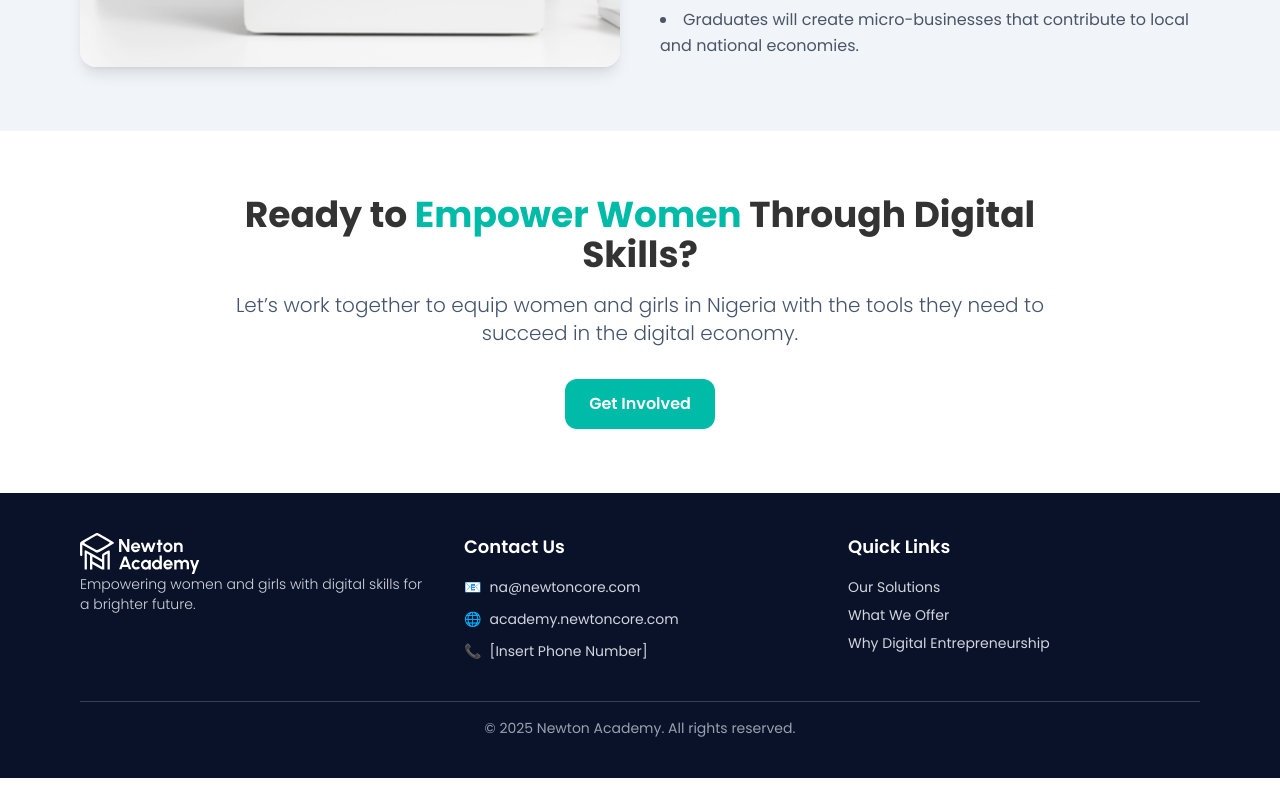
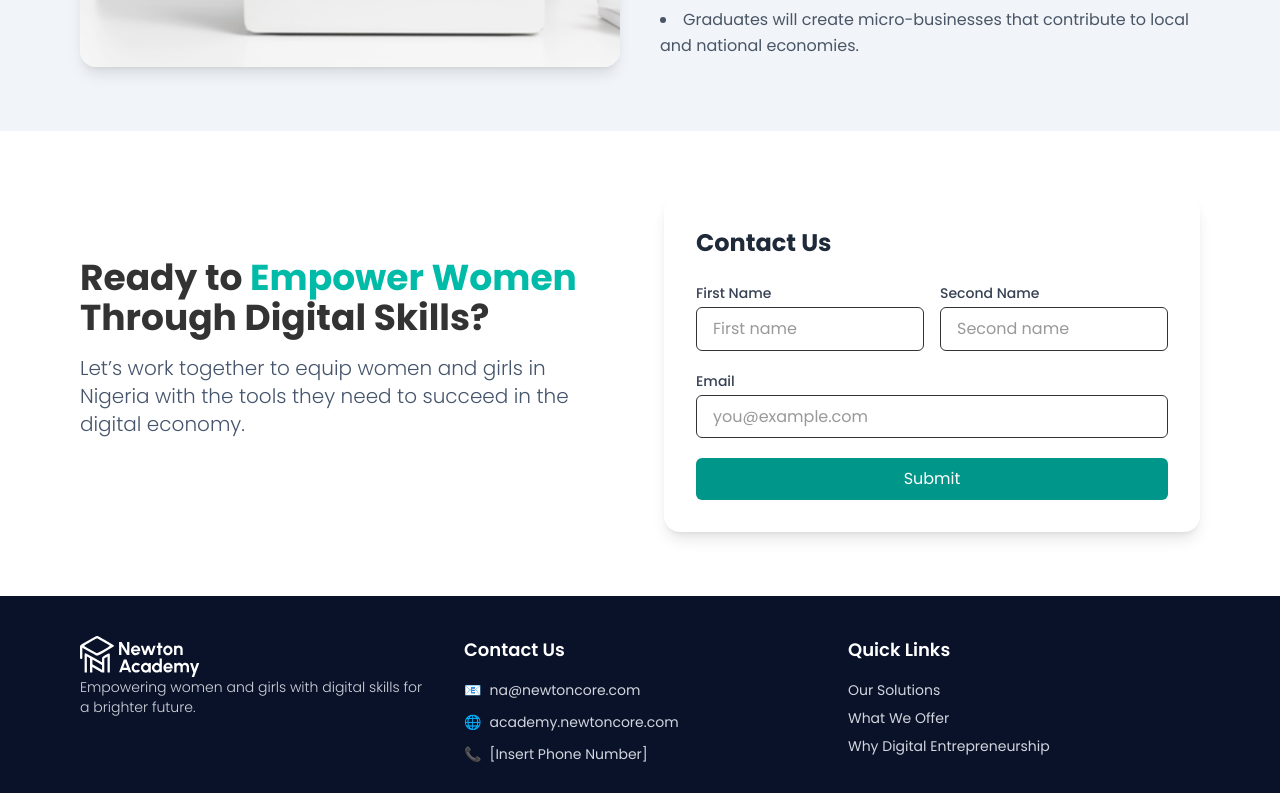
Before and after one commit to NewtonCore/digital-financial-literacy, a Next.js app: page / in a window 1280 px wide. Shown: the part 4324-5117 px from the top of the page. Built offline with nearby package versions, Linux system fonts and the light colour scheme.

Commit message:
adding logos and fixing ui

```diff
--- a/app/components/HomePages/AppNavBar.module.css
+++ b/app/components/HomePages/AppNavBar.module.css
@@ -48,6 +48,6 @@
 }
 .MobileNav{
     height: 100vh !important;
-    background: #2F004B;
+    background: teal;
     width: 100%;
 }
--- a/app/components/HomePages/CallToAction.js
+++ b/app/components/HomePages/CallToAction.js
@@ -1,24 +1,131 @@
-import React from "react";
+"use client";
+import React, { useState } from "react";
 
-function CallToAction() {
+export default function CallToAction() {
+  const [submitted, setSubmitted] = useState(false);
+
   return (
-    <div className="bg-white  py-16 px-6 md:px-20 text-center">
-      <div className="max-w-4xl mx-auto">
+    <div className="bg-white py-16 px-6 md:px-20">
+      <div className="max-w-6xl mx-auto grid md:grid-cols-2 gap-12 items-center">
+          {/* Right: Call to Action */}
+          <div className="text-left">
           <h2 className="text-3xl md:text-4xl font-bold mb-4">
-          Ready to <span className="text-teal-500">Empower Women </span> Through Digital Skills?
+            Ready to{" "}
+            <span className="text-teal-500">Empower Women</span> Through
+            Digital Skills?
           </h2>
-        <p className="text-lg md:text-xl  mb-8 text-slate-600">
-          Let’s work together to equip women and girls in Nigeria with the tools they need to succeed in the digital economy.
+          <p className="text-lg md:text-xl mb-8 text-slate-600">
+            Let’s work together to equip women and girls in Nigeria with the
+            tools they need to succeed in the digital economy.
           </p>
-        <a
+          {/* <a
             href="#contact"
             className="inline-block bg-teal-500 hover:bg-teal-600 text-white font-semibold py-3 px-6 rounded-xl transition-all duration-300"
           >
             Get Involved
-        </a>
+          </a> */}
+        </div>
+        {/* Left: Form */}
+        <div className="bg-white p-8 rounded-2xl shadow-lg">
+          {!submitted ? (
+            <>
+              <h2 className="text-2xl font-bold text-gray-800 mb-6">
+                Contact Us
+              </h2>
+              <form
+                name="contact"
+                method="POST"
+                data-netlify="true"
+                onSubmit={(e) => {
+                  e.preventDefault();
+                  const form = e.target;
+                  fetch("/", {
+                    method: "POST",
+                    headers: {
+                      "Content-Type": "application/x-www-form-urlencoded",
+                    },
+                    body: new URLSearchParams(new FormData(form)).toString(),
+                  })
+                    .then(() => setSubmitted(true))
+                    .catch((error) => alert("Submission error: " + error));
+                }}
+                className="space-y-5"
+              >
+                <input type="hidden" name="form-name" value="contact" />
+
+                <div className="flex flex-col md:flex-row md:space-x-4">
+                  <div className="flex-1">
+                    <label
+                      htmlFor="firstName"
+                      className="block text-sm font-medium text-gray-700 mb-1"
+                    >
+                      First Name
+                    </label>
+                    <input
+                      type="text"
+                      name="firstName"
+                      id="firstName"
+                      className="w-full px-4 py-2 border rounded-md focus:outline-none focus:ring-2 focus:ring-teal-500"
+                      placeholder="First name"
+                      required
+                    />
+                  </div>
+
+                  <div className="flex-1 mt-4 md:mt-0">
+                    <label
+                      htmlFor="secondName"
+                      className="block text-sm font-medium text-gray-700 mb-1"
+                    >
+                      Second Name
+                    </label>
+                    <input
+                      type="text"
+                      name="secondName"
+                      id="secondName"
+                      className="w-full px-4 py-2 border rounded-md focus:outline-none focus:ring-2 focus:ring-teal-500"
+                      placeholder="Second name"
+                      required
+                    />
+                  </div>
+                </div>
+
+                <div>
+                  <label
+                    htmlFor="email"
+                    className="block text-sm font-medium text-gray-700 mb-1"
+                  >
+                    Email
+                  </label>
+                  <input
+                    type="email"
+                    name="email"
+                    id="email"
+                    className="w-full px-4 py-2 border rounded-md focus:outline-none focus:ring-2 focus:ring-teal-500"
+                    placeholder="you@example.com"
+                    required
+                  />
+                </div>
+
+                <div>
+                  <button
+                    type="submit"
+                    className="w-full bg-teal-600 hover:bg-teal-700 text-white py-2 px-4 rounded-md transition duration-200"
+                  >
+                    Submit
+                  </button>
+                </div>
+              </form>
+            </>
+          ) : (
+            <div className="text-center text-teal-800 bg-teal-100 rounded-xl p-6 shadow-md">
+              <h3 className="text-xl font-bold mb-2">Thank you!</h3>
+              <p>We’ve received your message and will get back to you soon.</p>
+            </div>
+          )}
+        </div>
+
+
       </div>
     </div>
   );
 }
-
-export default CallToAction;
--- a/app/components/HomePages/WhatWeOffer.js
+++ b/app/components/HomePages/WhatWeOffer.js
@@ -23,31 +23,37 @@ function WhatWeOffer() {
                 title: "Foundational Digital Literacy",
                 subtitle: "Beginner Skills",
                 image: "/images/Foundational.png",
+                text:"Basic computer and internet skills for complete beginners."
               },
               {
                 title: "Entrepreneurship Training",
                 subtitle: "Business Essentials",
                 image: "/images/Entrepreneurship.png",
+                text:"Business ideation, branding, pricing, and monetization strategies."
               },
               {
                 title: "Practical Digital Tools",
                 subtitle: "Hands-on Platforms",
                 image: "/images/Practical.png",
+                text:"Training in Canva, WhatsApp Business, Instagram marketing, Google Workspace, and more."
               },
               {
                 title: "E-Commerce Setup",
                 subtitle: "Launch Your Store",
                 image: "/images/E-Commerce.png",
+                text:"Guidance on starting online shops, freelancing profiles, and creating digital portfolios."
               },
               {
                 title: "Mentorship & Community",
                 subtitle: "Support Network",
                 image: "/images/Mentorship.png",
+                text:"Access to female mentors, coaches, and a support network for growth."
               },
               {
                 title: "Certification",
                 subtitle: "Credentialed Learning",
                 image: "/images/Certification.png",
+                text:"Recognized certificates to build credibility and unlock opportunities."
               },
             ].map((item, idx) => (
               <Fade direction="" key={idx}>
@@ -74,6 +80,9 @@ function WhatWeOffer() {
                       <h3 className="text-2xl font-bold text-white mb-4">
                         {item.title}
                       </h3>
+                      <p className="text-xs">
+                        {item?.text}
+                      </p>
                     </Slide>
                   </div>
                 </div>
```
Lines whose indentation alone changed are shown as unchanged.
